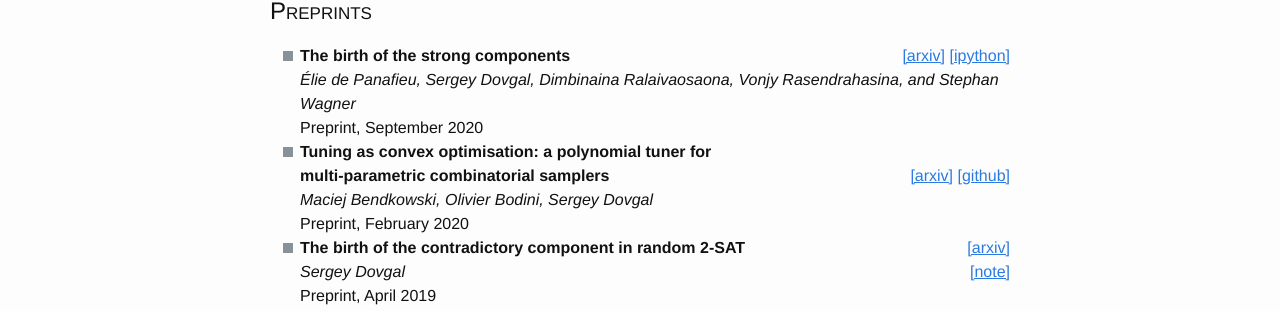
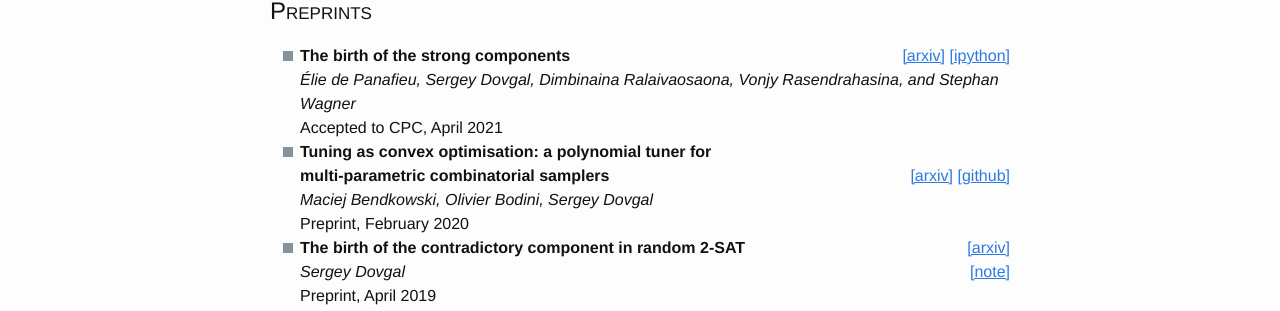
Before and after one commit to Sergey-A-Dovgal/sergey-a-dovgal.github.io, a Jekyll site: the page built from research.md, in a window 1280 px wide. Shown: the part 266-577 px from the top of the page. Built offline with Jekyll 4.4.1, drawn with Linux system fonts in a browser that asks for light colours.

Commit message:
upd status

```diff
--- a/research.md
+++ b/research.md
@@ -26,7 +26,7 @@ Dimbinaina Ralaivaosaona,
 Vonjy Rasendrahasina,
 and Stephan Wagner
 </i><br />
-Preprint, September 2020
+Accepted to CPC, April 2021
 </li>
 
 <li><b>
```
